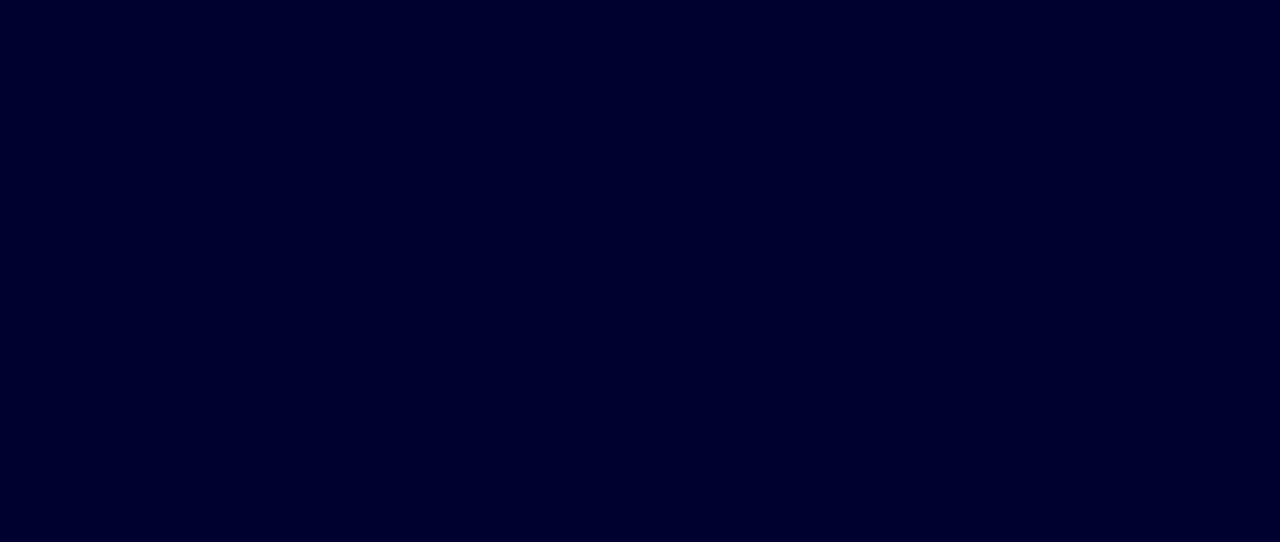
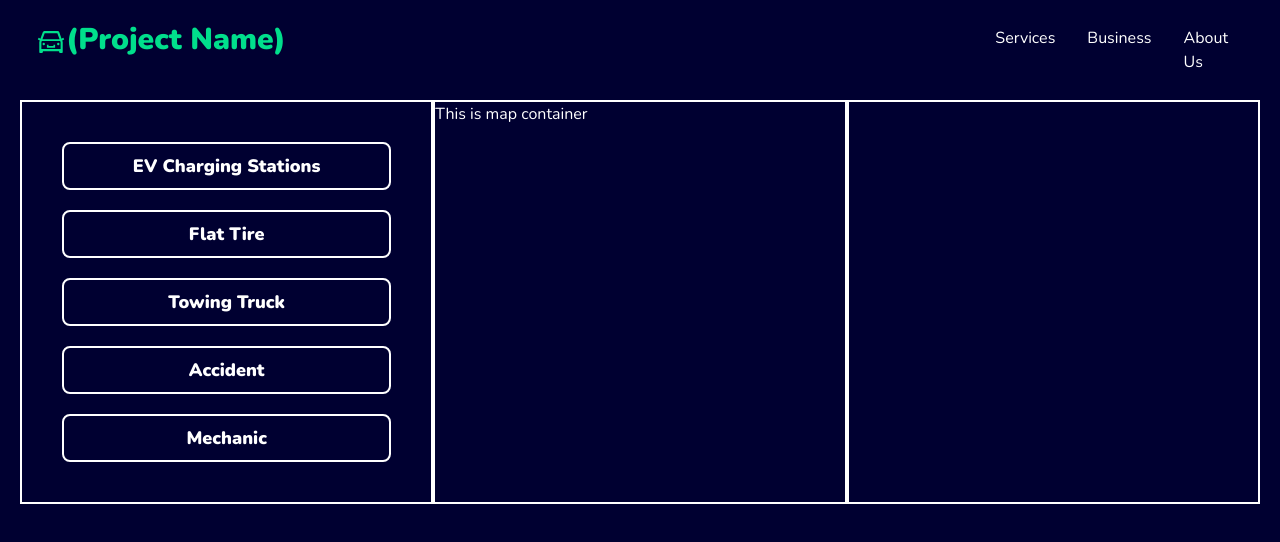
Before and after one commit to CodeReaper-10/hack-ccelerate, a React (Create React App) app: page /dashboard in a window 1280 px wide. Before the commit this address had no page. Shown: the top 542 px of the page. Built offline with nearby package versions, Linux system fonts and the light colour scheme.

Commit message:
Created dashboard route

```diff
--- a/src/App.js
+++ b/src/App.js
@@ -8,6 +8,7 @@ import SignUpUser from "./pages/SignUpUser";
 import SignUpBusiness from "./pages/SignUpBusiness";
 import LoginUser from "./pages/LoginUser";
 import LoginBusiness from "./pages/LoginBusiness";
+import Dashboard from "./pages/Dashboard";
 
 const App = () => {
     return (
@@ -25,6 +26,7 @@ const App = () => {
                     />
                     <Route path="/loginUser" element={<LoginUser />} />
                     <Route path="/loginBusiness" element={<LoginBusiness />} />
+                    <Route path="/dashboard" element={<Dashboard />} />
                 </Routes>
             </BrowserRouter>
         </div>
--- /dev/null
+++ b/src/pages/Dashboard.jsx
@@ -0,0 +1,14 @@
+import React from "react";
+import Container from "../components/Container";
+import Navbar from "../components/Navbar";
+
+const Dashboard = () => {
+    return (
+        <div>
+            <Navbar />
+            <Container />
+        </div>
+    );
+};
+
+export default Dashboard;
--- a/src/pages/Home.jsx
+++ b/src/pages/Home.jsx
@@ -1,5 +1,4 @@
 import React from "react";
-import Container from "../components/Container";
 import Hero from "../components/Hero";
 import Navbar from "../components/Navbar";
 import "../index.css";
@@ -9,7 +8,6 @@ const Home = () => {
         <div id="home">
             <Navbar black="true" />
             <Hero />
-            {/* <Container/> */}
         </div>
     );
 };
```
